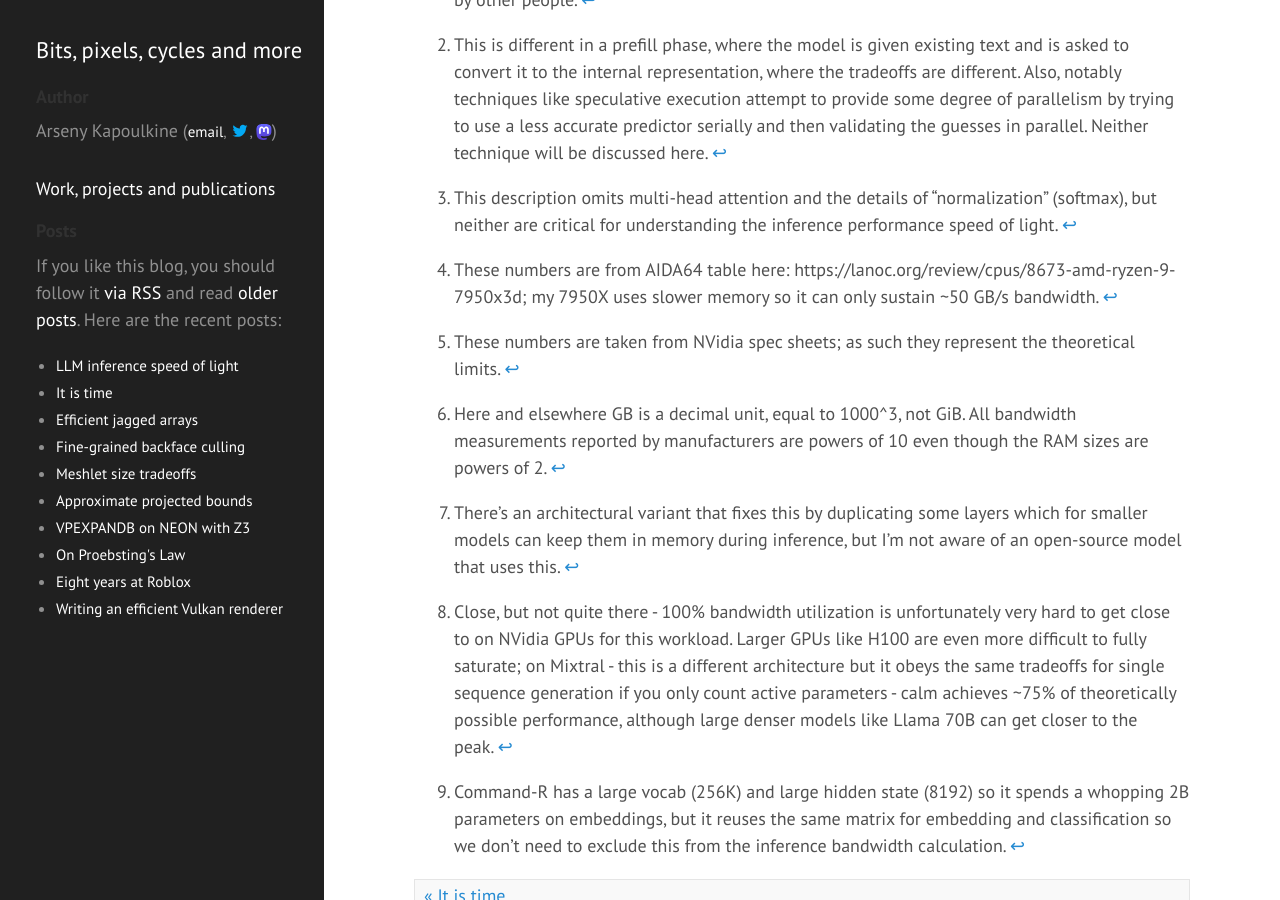
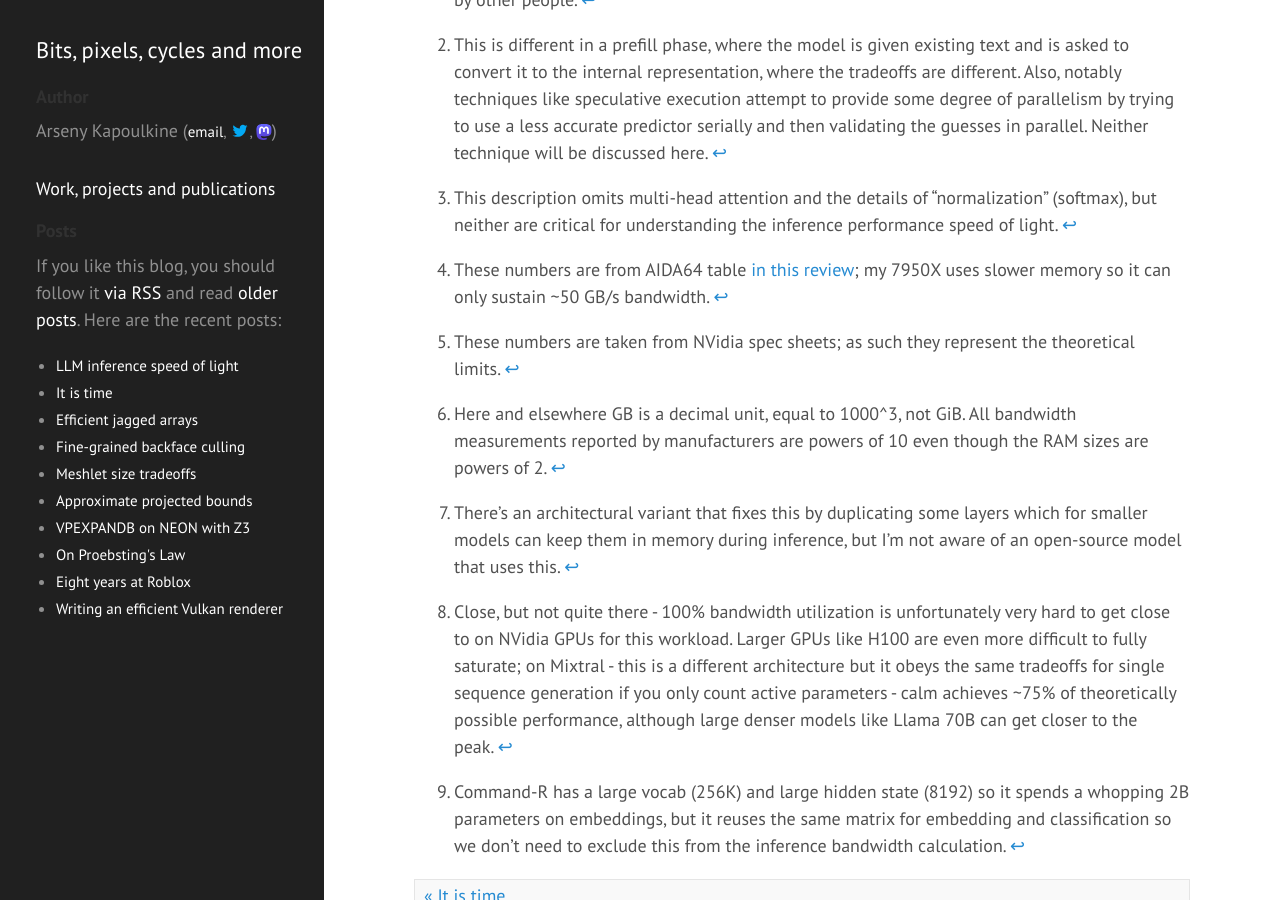
Before and after one commit to zeux/zeux.github.io, a Jekyll site: the page built from _posts/2024-03-15-llm-inference-sol.md, in a window 1280 px wide and 900 px high, scrolled down 5513 px. Built offline with Jekyll 4.4.1, drawn with Linux system fonts in a browser that asks for light colours.

Commit message:
Use an actual link.

```diff
--- a/_posts/2024-03-15-llm-inference-sol.md
+++ b/_posts/2024-03-15-llm-inference-sol.md
@@ -88,7 +88,7 @@ If these models used 4x GQA, the size and required bandwidth for KV-cache would
 [^1]: This post is going to omit a lot of details and not attempt to fully explain the mechanics of transformer modeling; I'm not the best person to do so and detailed articles have been written by other people.
 [^2]: This is different in a prefill phase, where the model is given existing text and is asked to convert it to the internal representation, where the tradeoffs are different. Also, notably techniques like speculative execution attempt to provide some degree of parallelism by trying to use a less accurate predictor serially and then validating the guesses in parallel. Neither technique will be discussed here.
 [^3]: This description omits multi-head attention and the details of "normalization" (softmax), but neither are critical for understanding the inference performance speed of light.
-[^4]: These numbers are from AIDA64 table here: https://lanoc.org/review/cpus/8673-amd-ryzen-9-7950x3d; my 7950X uses slower memory so it can only sustain ~50 GB/s bandwidth.
+[^4]: These numbers are from AIDA64 table [in this review](https://lanoc.org/review/cpus/8673-amd-ryzen-9-7950x3d); my 7950X uses slower memory so it can only sustain ~50 GB/s bandwidth.
 [^5]: These numbers are taken from NVidia spec sheets; as such they represent the theoretical limits.
 [^6]: Here and elsewhere GB is a decimal unit, equal to 1000^3, not GiB. All bandwidth measurements reported by manufacturers are powers of 10 even though the RAM sizes are powers of 2.
 [^7]: Close, but not quite there - 100% bandwidth utilization is unfortunately very hard to get close to on NVidia GPUs for this workload. Larger GPUs like H100 are even more difficult to fully saturate; on Mixtral - this is a different architecture but it obeys the same tradeoffs for single sequence generation if you only count active parameters - calm achieves ~75% of theoretically possible performance, although large denser models like Llama 70B can get closer to the peak.
```
